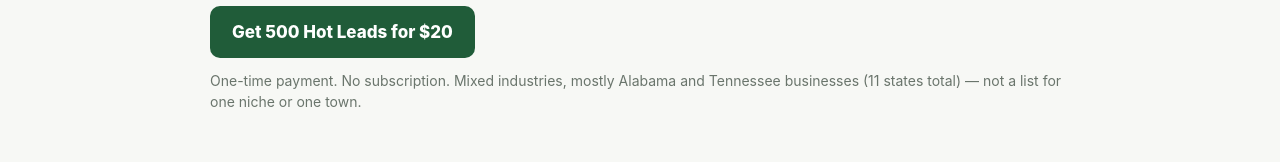
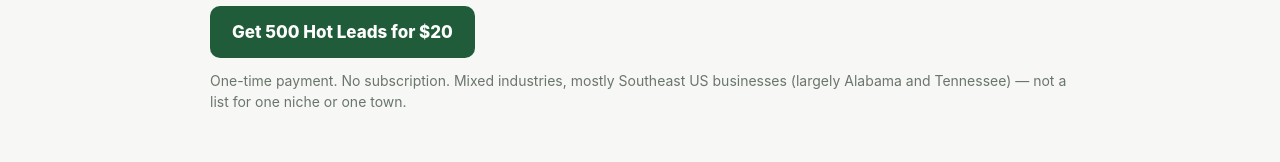
Before and after one commit to DealPatrol/AI-Business-Workforce, a Next.js app: page /leads/hot in a window 1280 px wide. Shown: the part 412-574 px from the top of the page. Built offline with nearby package versions, Linux system fonts and the light colour scheme; no server answers.

Commit message:
Say the Hot Leads list is mostly Southeast US, largely Alabama and Tennessee.

```diff
--- a/app/leads/hot/page.tsx
+++ b/app/leads/hot/page.tsx
@@ -108,7 +108,7 @@ export default function HotLeadsPage() {
           <BuyButton />
         </div>
         <p className={styles.fine}>
-          One-time payment. No subscription. Mixed industries, mostly Alabama and Tennessee businesses (11 states total) — not a list for one niche or one town.
+          One-time payment. No subscription. Mixed industries, mostly Southeast US businesses (largely Alabama and Tennessee) — not a list for one niche or one town.
         </p>
       </section>
 
```
